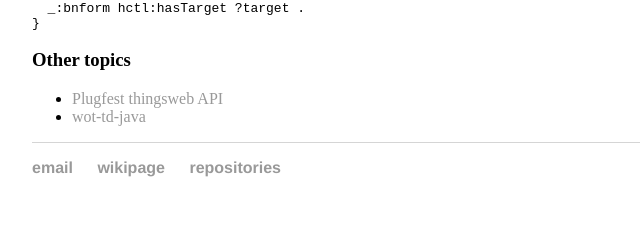
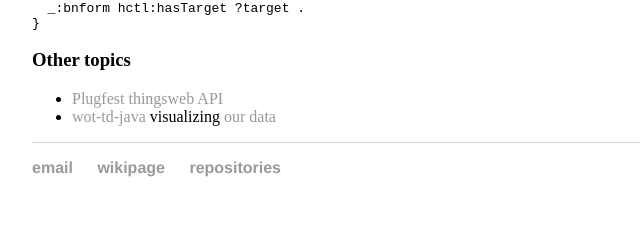
Before and after one commit to cleberjamaral/cleberjamaral.github.io, a Jekyll site: the page built from moments/ai4industry-hackathon.md, in a window 1280 px wide. Shown: the part 1698-1932 px from the top of the page, without its empty margins (160-800 px from the left). Built offline with Jekyll 4.4.1, drawn with Linux system fonts in a browser that asks for light colours; our own code applies the rules of GitHub Pages for plain Markdown files.

Commit message:
GitBook: [master] one page modified

```diff
--- a/moments/ai4industry-hackathon.md
+++ b/moments/ai4industry-hackathon.md
@@ -104,4 +104,4 @@ SELECT * WHERE {
 ### Other topics
 
 * [Plugfest thingsweb API](http://plugfest.thingweb.io:8088/)
-* [wot-td-java](https://github.com/Interactions-HSG/wot-td-java/blob/feature/phantomx/samples/phantomXRobotArm.ttl)
+* [wot-td-java](https://github.com/Interactions-HSG/wot-td-java/blob/feature/phantomx/samples/phantomXRobotArm.ttl) visualizing [our data](http://www.visualdataweb.de/webvowl/#iri=https://ci.mines-stetienne.fr/kg2/itmfactory/xy10)
```
